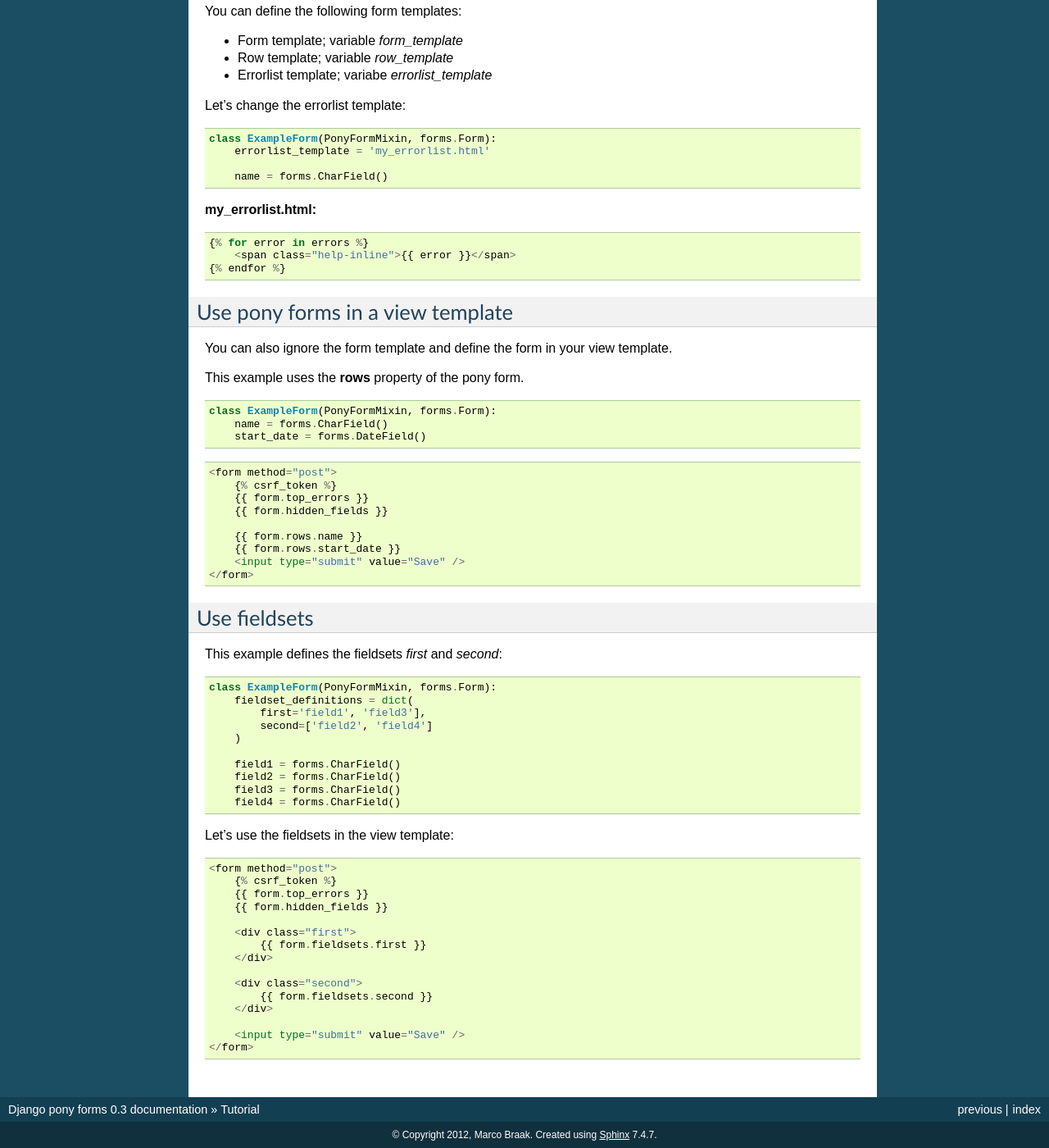
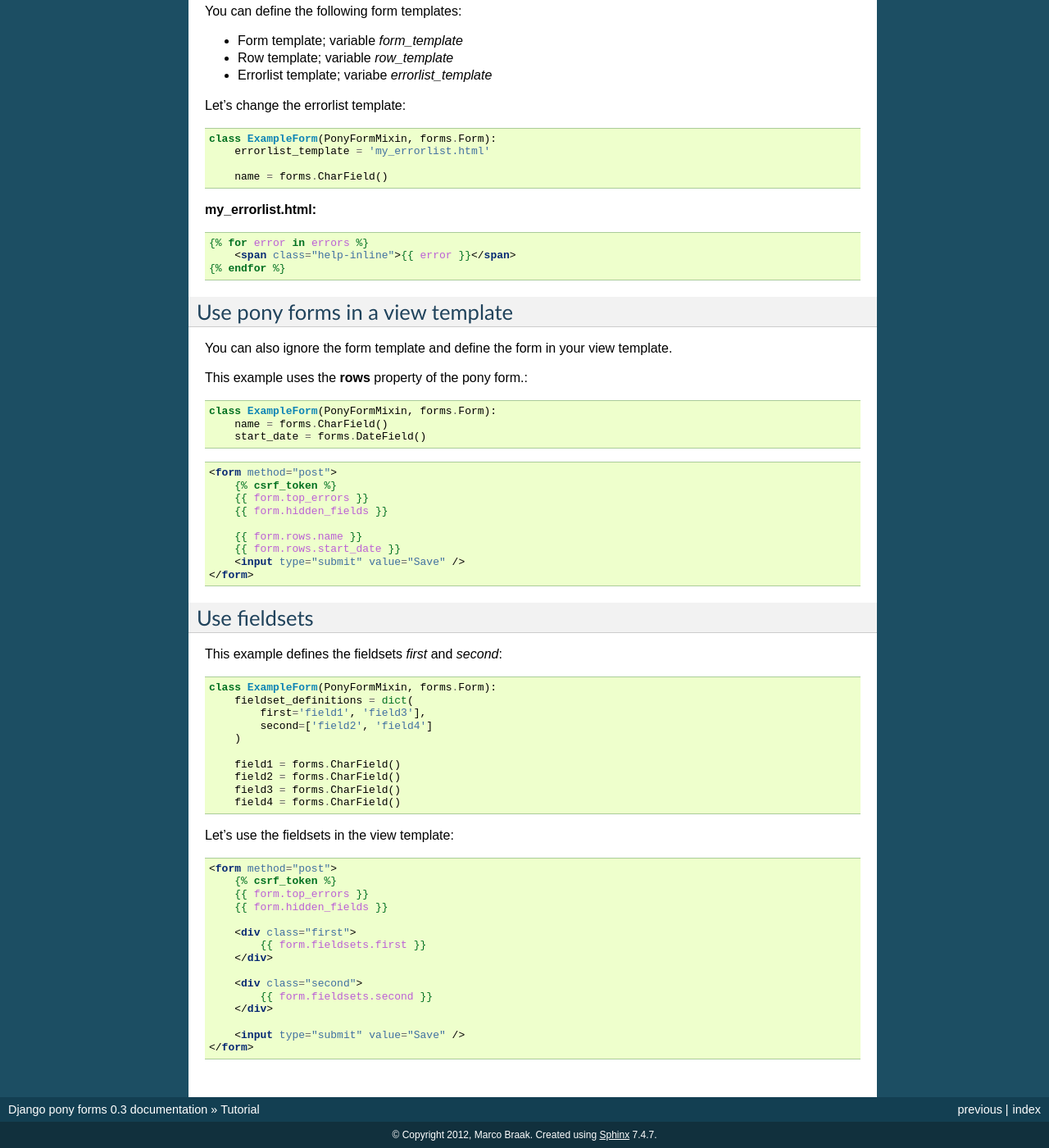
Before and after one commit to mbraak/django_pony_forms, a Sphinx documentation site: the page built from docs/source/tutorial.rst, in a window 1280 px wide and 1400 px high, scrolled down 1080 px. Shown: the whole window at 82% size. Built offline with Sphinx 7.4.7, drawn with Linux system fonts in a browser that asks for light colours; pages that are not in the unit, such as notebooks, are missing from menus; some of the changed text lies outside the part shown.

Commit message:
Format html and django templates in docs

```diff
--- a/README.rst
+++ b/README.rst
@@ -29,7 +29,7 @@ This produces the following html:
         <input type="text" id="id_name" name="name" />
     </div>
 
-**2. Write your own form templates**
+**2: Write your own form templates**
 
 You can also write your own form templates:
 
--- a/docs/source/index.rst
+++ b/docs/source/index.rst
@@ -9,6 +9,8 @@ Django pony forms
 
 *Django pony forms* is an extension to the Django form. It helps you to produce better html for your forms,
 and to configure the html output.
+
+The source is on github: https://github.com/mbraak/django_pony_forms
 
 What can *Django pony forms* do for you?
 ========================================
@@ -27,6 +29,7 @@ Contents:
 
    installation
    tutorial
+   api
 
 
 Indices and tables
--- a/docs/source/tutorial.rst
+++ b/docs/source/tutorial.rst
@@ -18,9 +18,9 @@ Let's create our first Django pony form. Just mix in the *PonyFormMixin*.
 
 Let's render the form in a template:
 
-**index.html**
+**index.html:**
 
-::
+.. code-block:: html+django
 
     <form method="post">
         {% csrf_token %}
@@ -30,7 +30,7 @@ Let's render the form in a template:
 
 The html for the ``{{ form }}`` looks like this:
 
-::
+.. code-block:: html
 
     <div class="form-row required" id="row-name">
         <label for="id_name">Name</label>
@@ -40,9 +40,7 @@ The html for the ``{{ form }}`` looks like this:
 Use the Bootstrap mixin
 -------------------------
 
-You can also mix in *BootstrapFormMixin* to produce html for Twitter Bootstrap.
-
-::
+You can also mix in *BootstrapFormMixin* to produce html for Twitter Bootstrap.::
 
     from django import forms
     from django_pony_forms.pony_forms import BootstrapFormMixin
@@ -52,7 +50,7 @@ You can also mix in *BootstrapFormMixin* to produce html for Twitter Bootstrap.
 
 The produced html looks like this:
 
-::
+.. code-block:: html
 
     <div class="control-group">
         <div class="control-label">
@@ -72,9 +70,7 @@ You can define the following form templates:
 * Errorlist template; variabe *errorlist_template*
 
 
-Let's change the errorlist template:
-
-::
+Let's change the errorlist template: ::
 
     class ExampleForm(PonyFormMixin, forms.Form):
         errorlist_template = 'my_errorlist.html'
@@ -83,7 +79,7 @@ Let's change the errorlist template:
 
 **my_errorlist.html:**
 
-::
+.. code-block:: html+django
 
     {% for error in errors %}
         <span class="help-inline">{{ error }}</span>
@@ -94,15 +90,13 @@ Use pony forms in a view template
 
 You can also ignore the form template and define the form in your view template.
 
-This example uses the **rows** property of the pony form.
-
-::
+This example uses the **rows** property of the pony form.::
 
     class ExampleForm(PonyFormMixin, forms.Form):
         name = forms.CharField()
         start_date = forms.DateField()
 
-::
+.. code-block:: html+django
 
     <form method="post">
         {% csrf_token %}
@@ -119,7 +113,7 @@ Use fieldsets
 
 This example defines the fieldsets *first* and *second*:
 
-::
+.. code-block:: python
 
     class ExampleForm(PonyFormMixin, forms.Form):
         fieldset_definitions = dict(
@@ -134,7 +128,7 @@ This example defines the fieldsets *first* and *second*:
 
 Let's use the fieldsets in the view template:
 
-::
+.. code-block:: html+django
 
     <form method="post">
         {% csrf_token %}
```
